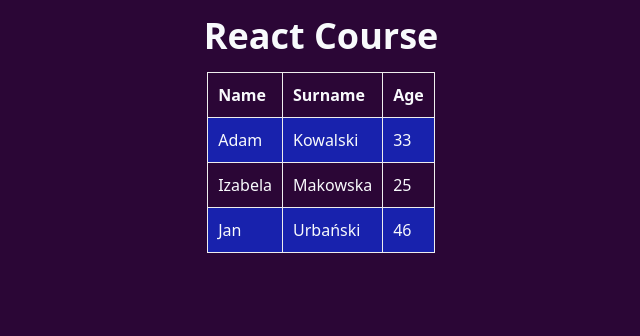
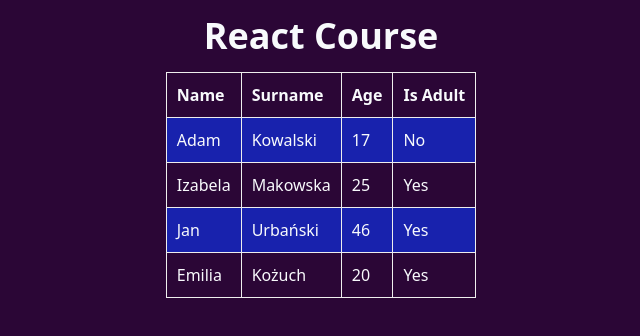
Before and after one commit to Radexman/react-book, a React (Create React App) app: page / in a window 1280 px wide. Shown: the top 336 px of the page, without its empty margins (319-959 px from the left). Built offline with nearby package versions, Linux system fonts and the light colour scheme.

Commit message:
Dynamic List

```diff
--- a/src/App.jsx
+++ b/src/App.jsx
@@ -1,11 +1,12 @@
 import Header from "./Header";
 import Table from "./Table";
+import list from "./data";
 
 export default function App() {
   return (
     <>
       <Header />
-      <Table />
+      <Table tableData={list} />
     </>
   );
 }
--- a/src/Table.jsx
+++ b/src/Table.jsx
@@ -1,35 +1,14 @@
-export default function Table() {
-  const list = [
-    { firstName: "Adam", lastName: "Kowalski", age: 33 },
-    { firstName: "Izabela", lastName: "Makowska", age: 25 },
-    { firstName: "Jan", lastName: "Urbański", age: 46 },
-  ];
+// import { formatting, isAdult } from "./utils";
+import TableRow from "./TableRow";
+
+export default function Table({ tableData }) {
   return (
     <table
       className="mx-auto max-w-2xl text-slate-50"
       cellPadding={0}
       cellSpacing={0}
     >
-      <tr>
-        <th>Name</th>
-        <th>Surname</th>
-        <th>Age</th>
-      </tr>
-      <tr>
-        <td>{list[0].firstName}</td>
-        <td>{list[0].lastName}</td>
-        <td>{list[0].age}</td>
-      </tr>
-      <tr>
-        <td>{list[1].firstName}</td>
-        <td>{list[1].lastName}</td>
-        <td>{list[1].age}</td>
-      </tr>
-      <tr>
-        <td>{list[2].firstName}</td>
-        <td>{list[2].lastName}</td>
-        <td>{list[2].age}</td>
-      </tr>
+      <TableRow tableData={tableData} />
     </table>
   );
 }
--- /dev/null
+++ b/src/TableRow.jsx
@@ -0,0 +1,22 @@
+import { formatting, isAdult } from "./utils";
+
+export default function TableRow({ tableData }) {
+  return (
+    <>
+      <tr>
+        <th>Name</th>
+        <th>Surname</th>
+        <th>Age</th>
+        <th>Is Adult</th>
+      </tr>
+      {tableData.map((item) => (
+        <tr>
+          <td>{formatting(item.firstName)}</td>
+          <td>{formatting(item.lastName)}</td>
+          <td>{item.age}</td>
+          <td>{isAdult(item.age)}</td>
+        </tr>
+      ))}
+    </>
+  );
+}
--- /dev/null
+++ b/src/data.js
@@ -0,0 +1,8 @@
+const list = [
+  { firstName: "Adam", lastName: "Kowalski", age: 17 },
+  { firstName: "Izabela", lastName: "Makowska", age: 25 },
+  { firstName: "Jan", lastName: "Urbański", age: 46 },
+  { firstName: "Emilia", lastName: "Kożuch", age: 20 },
+];
+
+export default list;
--- /dev/null
+++ b/src/utils.js
@@ -0,0 +1,9 @@
+const formatting = (string) => {
+  return string.charAt(0).toUpperCase() + string.slice(1).toLowerCase();
+};
+
+const isAdult = (age) => {
+  return age >= 18 ? "Yes" : "No";
+};
+
+export { formatting, isAdult };
```
